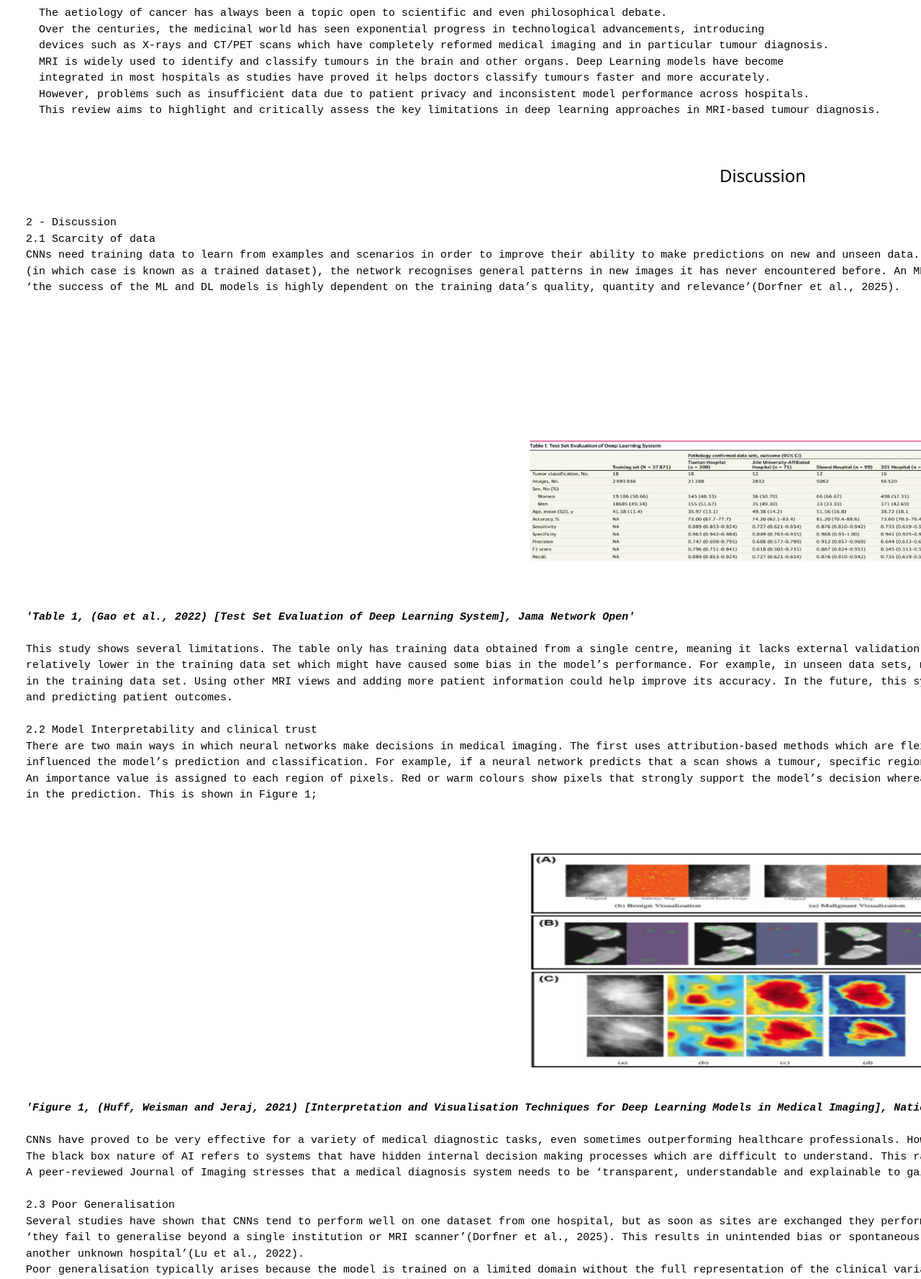
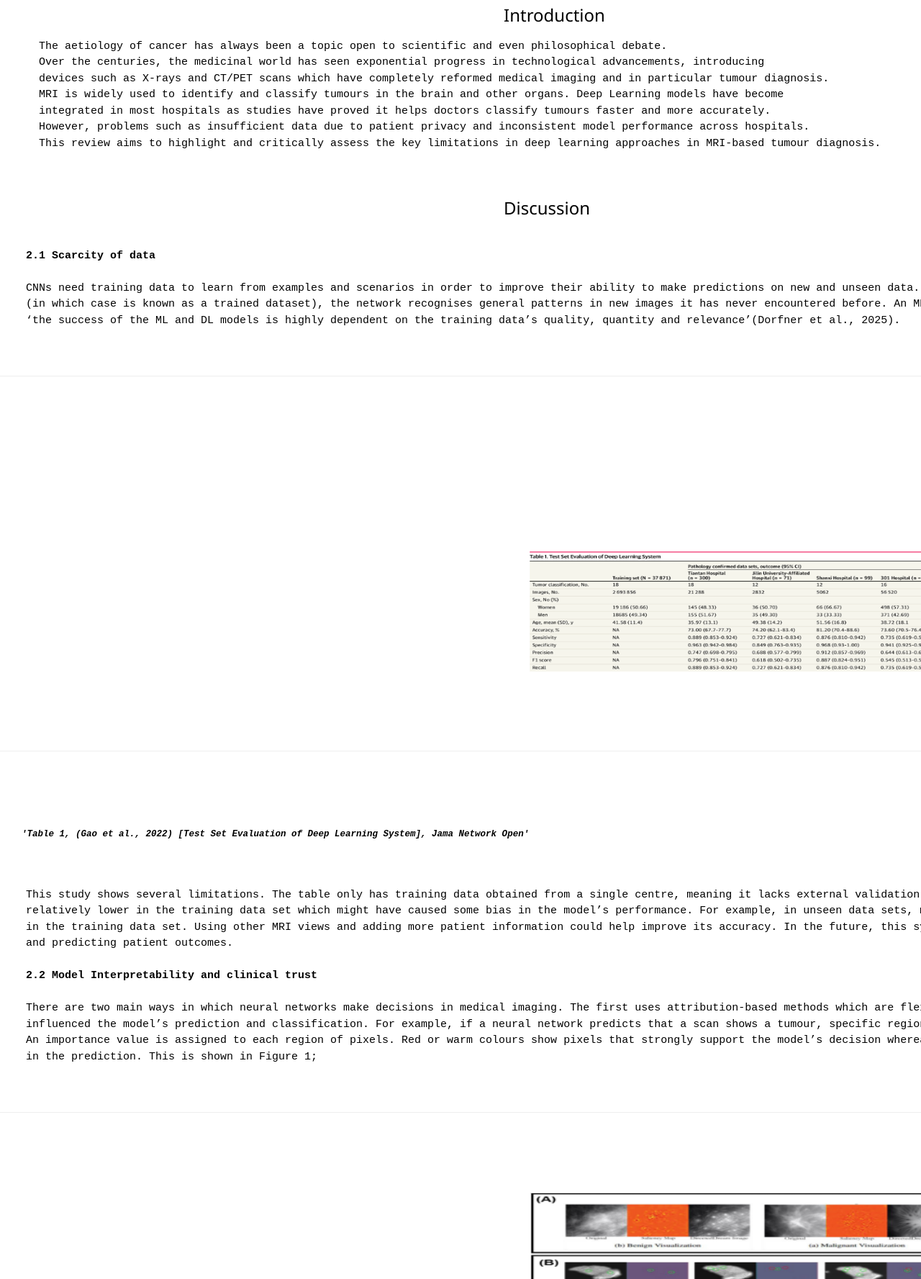
Before and after one commit to FEPSFY6953461/FY6953461, a plain HTML site: page index.html in a window 1280 px wide. Shown: the part 1023-2800 px from the top of the page at 72% size. Drawn offline with nearby package versions, Linux system fonts and the light colour scheme.

Commit message:
adjustments

```diff
--- a/index.html
+++ b/index.html
@@ -15,16 +15,17 @@
   }
   .ex1 {
     font-family: Calibri, sans-serif;
-    margin-left: 800px;
+    text-align: center;
   }
   .heading {
-    margin-left: 1000px;
+    margin-left: 700px;
   }
   .mainheading {
     font-size: smaller;
   }
   .image {
-    margin-left: 700px
+    margin-left: 700px;
+    text-align: center;
   }
     </style>
 
@@ -40,13 +41,14 @@
 <div class = "image">
 <img src="WebBanner2023.png" alt="Banner" width="900" height="300">
 </div>
-  <div class = "mainheading"
+  <div class = "mainheading">
   <h1><b>ENG0018 Computer Laboratory 2025-2026</b></h1>
   <h2>Student URN: 6953461</h2>
   </div>
 
+
   <hr>
-<h2 style="font-family:calibri;"><b>Conference Idea: AI systems in Healthcare</b></h2>
+<h2 style="font-family:calibri;"><b>Conference Project: What are the limitations of CNN approaches in MRI-based brain diagnosis?</b></h2>
 <hr>
 
 <hr>
@@ -115,47 +117,59 @@
     </div>
   <pre>
 
-    2 - Discussion
-    2.1 Scarcity of data
+    <b>2.1 Scarcity of data</b>
+
     CNNs need training data to learn from examples and scenarios in order to improve their ability to make predictions on new and unseen data. Through analysing a large set of labeled images
     (in which case is known as a trained dataset), the network recognises general patterns in new images it has never encountered before. An MRI review from the National Library of Medicine states that
     ‘the success of the ML and DL models is highly dependent on the training data’s quality, quantity and relevance’(Dorfner et al., 2025).
+
+    <hr></hr>
 
     <div class = "image">
     <img src="table1.png" alt="Banner" width="600" height="300">
     </div>
 
+    <hr></hr>
+
+    <div class = "mainheading">
     <b><em>'Table 1, (Gao et al., 2022) [Test Set Evaluation of Deep Learning System], Jama Network Open'</em></b>
+    </div>
 
     This study shows several limitations. The table only has training data obtained from a single centre, meaning it lacks external validation from other hospitals. The number of rare tumours was
     relatively lower in the training data set which might have caused some bias in the model’s performance. For example, in unseen data sets, most of its decisions will be based on the observations recorded
     in the training data set. Using other MRI views and adding more patient information could help improve its accuracy. In the future, this system could also be developed to assist with treatment planning
     and predicting patient outcomes.
 
-    2.2 Model Interpretability and clinical trust
+    <b>2.2 Model Interpretability and clinical trust</b>
+
     There are two main ways in which neural networks make decisions in medical imaging. The first uses attribution-based methods which are flexible with any model. They help show which parts of an MRI/CT image have
     influenced the model’s prediction and classification. For example, if a neural network predicts that a scan shows a tumour, specific regions of the image are highlighted which contributed to the decision.
     An importance value is assigned to each region of pixels. Red or warm colours show pixels that strongly support the model’s decision whereas blue or cool colours show pixels that oppose or decrease confidence
     in the prediction. This is shown in Figure 1;
 
+    <hr></hr>
+
     <div class = "image">
     <img src="fig1.png" alt="Banner" width="600" height="300">
     </div>
+
+    <hr></hr>
+
+    <div class = "mainheading">
     <b><em>'Figure 1, (Huff, Weisman and Jeraj, 2021) [Interpretation and Visualisation Techniques for Deep Learning Models in Medical Imaging], National Library of Medicine'</em></b>
+    </div>
 
     CNNs have proved to be very effective for a variety of medical diagnostic tasks, even sometimes outperforming healthcare professionals. However, the black-box nature has dulled their clinical use.
     The black box nature of AI refers to systems that have hidden internal decision making processes which are difficult to understand. This raises concerns about trust, fairness and accountability.
-    A peer-reviewed Journal of Imaging stresses that a medical diagnosis system needs to be ‘transparent, understandable and explainable to gain the trust of physicians, regulators and most importantly patients’(Singh, Sengupta and Lakshminarayanan, 2020)
+    A peer-reviewed Journal of Imaging stresses that a medical diagnosis system needs to be ‘transparent, understandable and explainable to gain the trust of physicians, regulators and most importantly patients’
+    (Singh, Sengupta and Lakshminarayanan, 2020)
 
-    2.3 Poor Generalisation
+    <b>2.3 Poor Generalisation</b>
+
     Several studies have shown that CNNs tend to perform well on one dataset from one hospital, but as soon as sites are exchanged they perform much worse when tested on new data from a different hospital. More caution should be overlooked on small, private datasets as
     ‘they fail to generalise beyond a single institution or MRI scanner’(Dorfner et al., 2025). This results in unintended bias or spontaneous correlation in the training data. The performance of the model ‘declines dramatically when directly applied to samples from
     another unknown hospital’(Lu et al., 2022).
     Poor generalisation typically arises because the model is trained on a limited domain without the full representation of the clinical variability, lacking rigorous external validation.
-
-
-
-
 
   </pre>
 
```
